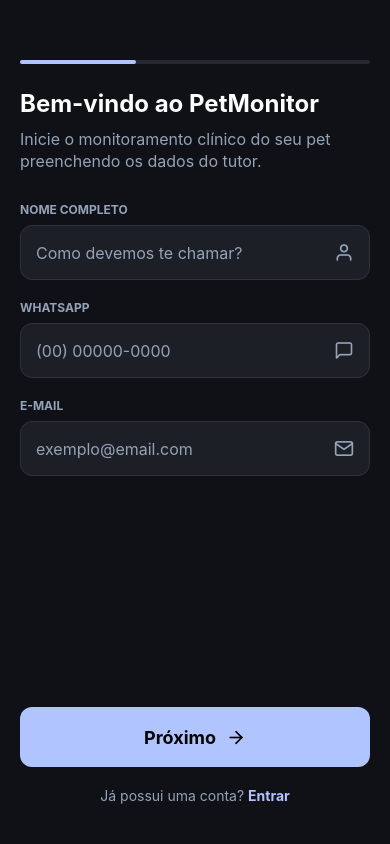
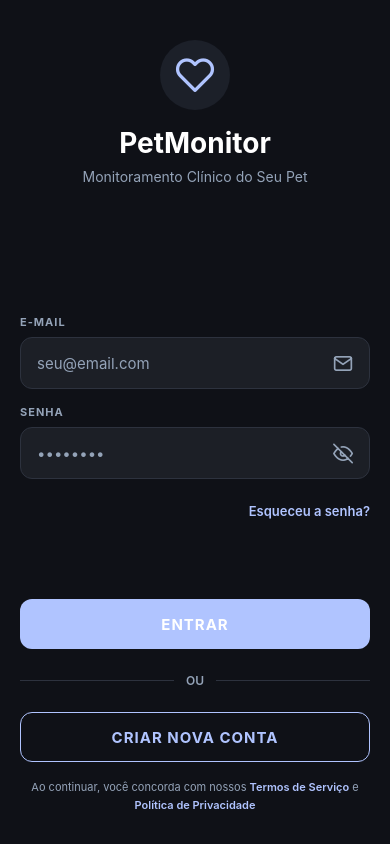
Before and after one commit to Erguimaraes30/PetMonitor-TCC, a React Native app in the folder mobile/: screen /Login in a window 390 px wide. Built offline with nearby package versions, Linux system fonts and the light colour scheme.

Commit message:
Inserção do Login

```diff
--- a/mobile/src/navigation/AppNavigator.js
+++ b/mobile/src/navigation/AppNavigator.js
@@ -1,5 +1,6 @@
 import React from 'react';
 import { createNativeStackNavigator } from '@react-navigation/native-stack';
+import LoginScreen from '../screens/LoginScreen';
 import ResumoDetalhadoScreen from '../screens/ResumoDetalhadoScreen';
 import RegisterTutor from '../screens/RegisterTutor';
 import RegisterPet from '../screens/RegisterPet';
@@ -12,6 +13,7 @@ const Stack = createNativeStackNavigator();
 export default function AppNavigator() {
   return (
     <Stack.Navigator screenOptions={{ headerShown: false }}>
+      <Stack.Screen name="Login" component={LoginScreen} />
       <Stack.Screen name="RegisterTutor" component={RegisterTutor} />
       <Stack.Screen name="RegisterPet" component={RegisterPet} />
       <Stack.Screen name="RegisterVet" component={RegisterVet} />
--- /dev/null
+++ b/mobile/src/screens/LoginScreen.js
@@ -0,0 +1,302 @@
+import React, { useState } from 'react';
+import {
+  View, Text, TextInput, TouchableOpacity, StyleSheet,
+  SafeAreaView, KeyboardAvoidingView, Platform, ActivityIndicator
+} from 'react-native';
+import { COLORS, SIZES } from '../constants/theme';
+import { Feather } from '@expo/vector-icons';
+
+const LoginScreen = ({ navigation }) => {
+  const [email, setEmail] = useState('');
+  const [senha, setSenha] = useState('');
+  const [showPassword, setShowPassword] = useState(false);
+  const [loading, setLoading] = useState(false);
+  const [erro, setErro] = useState('');
+
+  const handleLogin = async () => {
+    if (!email || !senha) {
+      setErro('Preencha todos os campos');
+      return;
+    }
+
+    setLoading(true);
+    setErro('');
+
+    try {
+      // Aqui você faria a chamada à API de login
+      // Por enquanto, simulamos um login bem-sucedido
+      await new Promise(resolve => setTimeout(resolve, 1500));
+
+      // Se chegou aqui, login foi bem-sucedido
+      navigation.replace('MainApp');
+    } catch (error) {
+      setErro('E-mail ou senha incorretos');
+    } finally {
+      setLoading(false);
+    }
+  };
+
+  const handleForgotPassword = () => {
+    // Aqui você pode navegar para uma tela de recuperação de senha
+    alert('Funcionalidade de recuperação de senha em breve!');
+  };
+
+  return (
+    <SafeAreaView style={styles.container}>
+      <KeyboardAvoidingView
+        behavior={Platform.OS === 'ios' ? 'padding' : 'height'}
+        style={styles.wrapper}
+      >
+        {/* Header */}
+        <View style={styles.header}>
+          <View style={styles.logo}>
+            <Feather name="heart" size={40} color={COLORS.primary} />
+          </View>
+          <Text style={styles.appName}>PetMonitor</Text>
+          <Text style={styles.subtitle}>Monitoramento Clínico do Seu Pet</Text>
+        </View>
+
+        {/* Form */}
+        <View style={styles.form}>
+          <View style={styles.inputGroup}>
+            <Text style={styles.label}>E-MAIL</Text>
+            <View style={styles.inputContainer}>
+              <TextInput
+                style={styles.input}
+                placeholder="seu@email.com"
+                placeholderTextColor={COLORS.textSecondary}
+                keyboardType="email-address"
+                value={email}
+                onChangeText={setEmail}
+                editable={!loading}
+              />
+              <Feather name="mail" size={20} color={COLORS.textSecondary} />
+            </View>
+          </View>
+
+          <View style={styles.inputGroup}>
+            <Text style={styles.label}>SENHA</Text>
+            <View style={styles.inputContainer}>
+              <TextInput
+                style={styles.input}
+                placeholder="••••••••"
+                placeholderTextColor={COLORS.textSecondary}
+                secureTextEntry={!showPassword}
+                value={senha}
+                onChangeText={setSenha}
+                editable={!loading}
+              />
+              <TouchableOpacity onPress={() => setShowPassword(!showPassword)}>
+                <Feather
+                  name={showPassword ? 'eye' : 'eye-off'}
+                  size={20}
+                  color={COLORS.textSecondary}
+                />
+              </TouchableOpacity>
+            </View>
+          </View>
+
+          {erro ? (
+            <View style={styles.errorContainer}>
+              <Feather name="alert-circle" size={16} color="#E57373" />
+              <Text style={styles.errorText}>{erro}</Text>
+            </View>
+          ) : null}
+
+          <TouchableOpacity
+            style={styles.forgotButton}
+            onPress={handleForgotPassword}
+            disabled={loading}
+          >
+            <Text style={styles.forgotText}>Esqueceu a senha?</Text>
+          </TouchableOpacity>
+        </View>
+
+        {/* Buttons */}
+        <View style={styles.footer}>
+          <TouchableOpacity
+            style={[styles.buttonPrimary, loading && styles.buttonDisabled]}
+            onPress={handleLogin}
+            disabled={loading}
+          >
+            {loading ? (
+              <ActivityIndicator color="#FFF" size="small" />
+            ) : (
+              <Text style={styles.buttonText}>ENTRAR</Text>
+            )}
+          </TouchableOpacity>
+
+          <View style={styles.divider}>
+            <View style={styles.dividerLine} />
+            <Text style={styles.dividerText}>OU</Text>
+            <View style={styles.dividerLine} />
+          </View>
+
+          <TouchableOpacity
+            style={styles.buttonSecondary}
+            onPress={() => navigation.replace('RegisterTutor')}
+            disabled={loading}
+          >
+            <Text style={styles.buttonSecondaryText}>CRIAR NOVA CONTA</Text>
+          </TouchableOpacity>
+
+          <Text style={styles.disclaimer}>
+            Ao continuar, você concorda com nossos{' '}
+            <Text style={styles.link}>Termos de Serviço</Text> e{' '}
+            <Text style={styles.link}>Política de Privacidade</Text>
+          </Text>
+        </View>
+      </KeyboardAvoidingView>
+    </SafeAreaView>
+  );
+};
+
+const styles = StyleSheet.create({
+  container: {
+    flex: 1,
+    backgroundColor: COLORS.background,
+  },
+  wrapper: {
+    flex: 1,
+    paddingHorizontal: SIZES.padding,
+    justifyContent: 'space-between',
+  },
+  header: {
+    alignItems: 'center',
+    marginTop: 40,
+    marginBottom: 50,
+  },
+  logo: {
+    width: 70,
+    height: 70,
+    borderRadius: 35,
+    backgroundColor: COLORS.primary + '15',
+    alignItems: 'center',
+    justifyContent: 'center',
+    marginBottom: 16,
+  },
+  appName: {
+    color: COLORS.textPrimary,
+    fontSize: 28,
+    fontWeight: 'bold',
+    marginBottom: 8,
+  },
+  subtitle: {
+    color: COLORS.textSecondary,
+    fontSize: 14,
+  },
+  form: {
+    gap: 16,
+  },
+  inputGroup: {
+    gap: 8,
+  },
+  label: {
+    color: COLORS.textSecondary,
+    fontSize: 11,
+    fontWeight: 'bold',
+    letterSpacing: 1,
+  },
+  inputContainer: {
+    flexDirection: 'row',
+    alignItems: 'center',
+    backgroundColor: COLORS.card,
+    borderRadius: SIZES.radius,
+    borderWidth: 1,
+    borderColor: COLORS.border,
+    paddingHorizontal: 16,
+    gap: 12,
+  },
+  input: {
+    flex: 1,
+    height: 50,
+    color: COLORS.textPrimary,
+    fontSize: 15,
+  },
+  errorContainer: {
+    flexDirection: 'row',
+    alignItems: 'center',
+    backgroundColor: '#E57373' + '15',
+    borderRadius: 8,
+    paddingHorizontal: 12,
+    paddingVertical: 10,
+    gap: 8,
+    marginTop: 4,
+  },
+  errorText: {
+    color: '#E57373',
+    fontSize: 12,
+    fontWeight: '600',
+  },
+  forgotButton: {
+    alignSelf: 'flex-end',
+    marginTop: 8,
+  },
+  forgotText: {
+    color: COLORS.primary,
+    fontSize: 13,
+    fontWeight: '600',
+  },
+  footer: {
+    gap: 16,
+    marginBottom: 30,
+  },
+  buttonPrimary: {
+    backgroundColor: COLORS.primary,
+    borderRadius: SIZES.radius,
+    height: 50,
+    alignItems: 'center',
+    justifyContent: 'center',
+  },
+  buttonDisabled: {
+    opacity: 0.6,
+  },
+  buttonText: {
+    color: '#FFF',
+    fontSize: 15,
+    fontWeight: 'bold',
+    letterSpacing: 1,
+  },
+  divider: {
+    flexDirection: 'row',
+    alignItems: 'center',
+    marginVertical: 8,
+  },
+  dividerLine: {
+    flex: 1,
+    height: 1,
+    backgroundColor: COLORS.border,
+  },
+  dividerText: {
+    color: COLORS.textSecondary,
+    fontSize: 12,
+    fontWeight: '600',
+    marginHorizontal: 12,
+  },
+  buttonSecondary: {
+    borderWidth: 1,
+    borderColor: COLORS.primary,
+    borderRadius: SIZES.radius,
+    height: 50,
+    alignItems: 'center',
+    justifyContent: 'center',
+  },
+  buttonSecondaryText: {
+    color: COLORS.primary,
+    fontSize: 15,
+    fontWeight: 'bold',
+    letterSpacing: 1,
+  },
+  disclaimer: {
+    color: COLORS.textSecondary,
+    fontSize: 11,
+    textAlign: 'center',
+    lineHeight: 18,
+  },
+  link: {
+    color: COLORS.primary,
+    fontWeight: '600',
+  },
+});
+
+export default LoginScreen;
--- a/mobile/src/screens/RegisterTutor.js
+++ b/mobile/src/screens/RegisterTutor.js
@@ -42,7 +42,15 @@ const RegisterTutor = ({ navigation }) => {
               <Feather name="mail" size={20} color={COLORS.textSecondary} />
             </View>
           </View>
+          <View style={styles.inputGroup}>
+            <Text style={styles.label}>SENHA</Text>
+            <View style={styles.inputContainer}>
+              <TextInput style={styles.input} placeholder="Digite sua senha" placeholderTextColor={COLORS.textSecondary} secureTextEntry />
+              <Feather name="lock" size={20} color={COLORS.textSecondary} />
+            </View>
+          </View>
         </View>
+
 
         <View style={styles.footer}>
           <TouchableOpacity
--- a/mobile/src/screens/SettingsScreen.js
+++ b/mobile/src/screens/SettingsScreen.js
@@ -188,7 +188,7 @@ export default function SettingsScreen({ navigation }) {
         {/* Logout */}
                 <TouchableOpacity
                   style={styles.logoutBtn}
-                  onPress={() => navigation.replace('RegisterTutor')}
+                  onPress={() => navigation.replace('Login')}
                 >
                   <Text style={styles.logoutText}>LOGOUT DA CONTA</Text>
                 </TouchableOpacity>
```
